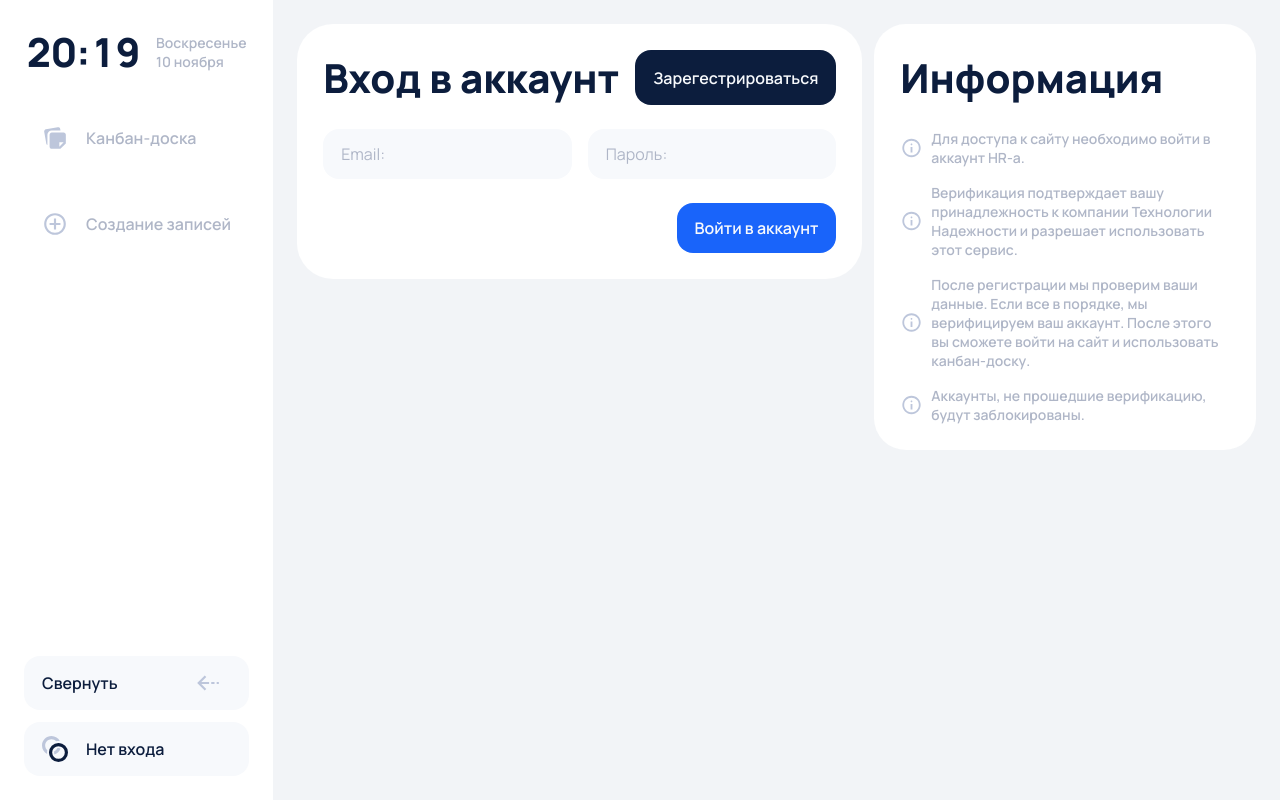
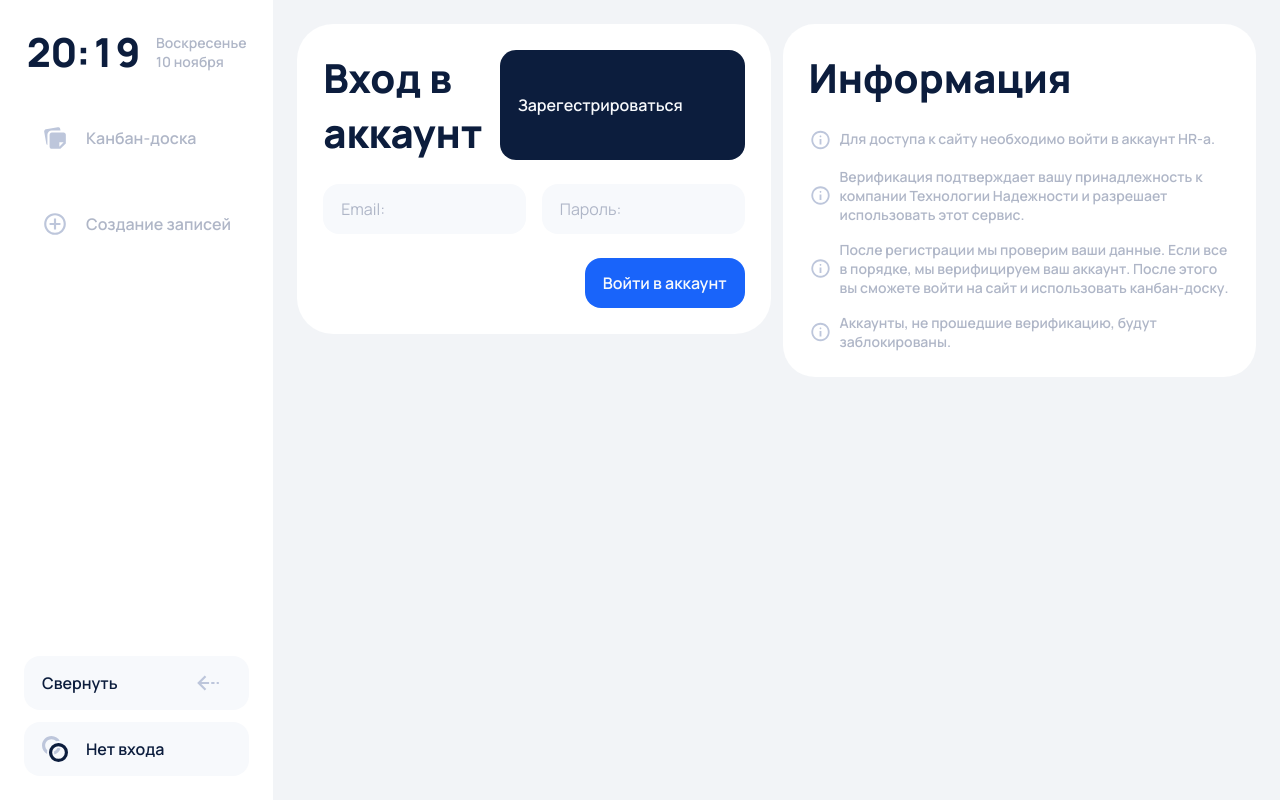
Before and after one commit to Mars-Lucifer/Kanban, a Flask app: page /signin in a window 1280 px wide. Run offline with Flask 3, Linux system fonts and the light colour scheme.

Commit message:
nowrap delete

```diff
--- a/static/css/main.css
+++ b/static/css/main.css
@@ -40,7 +40,6 @@ p {
 h1, .h1 {
     font-size: 40px;
     font-weight: 800;
-    text-wrap: nowrap;
 }
 
 h4 {
```
